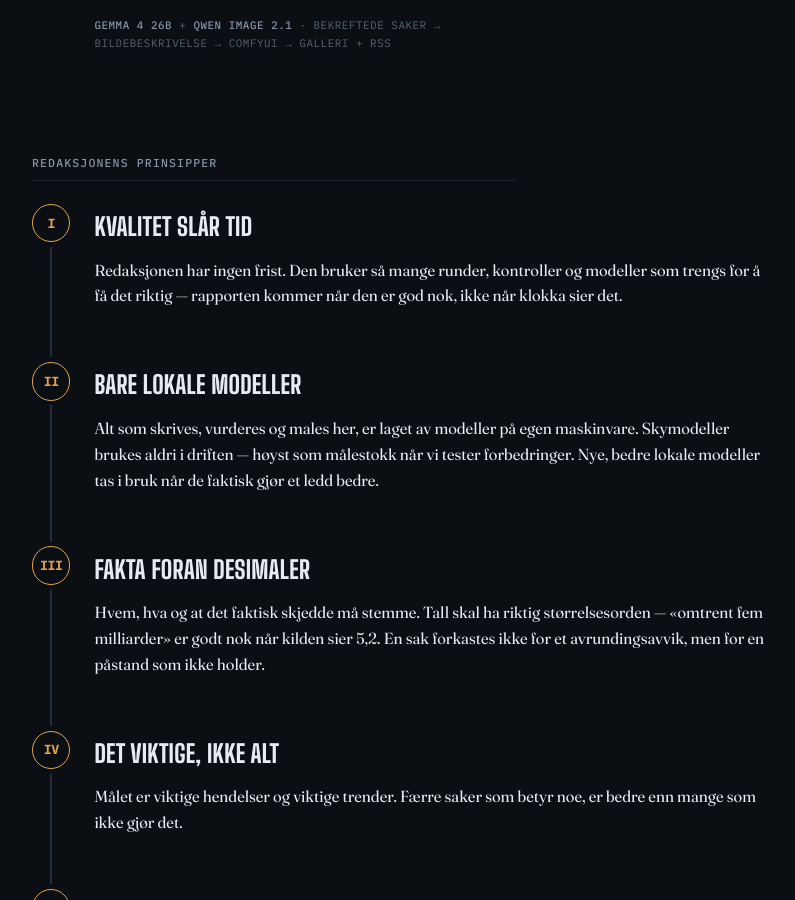
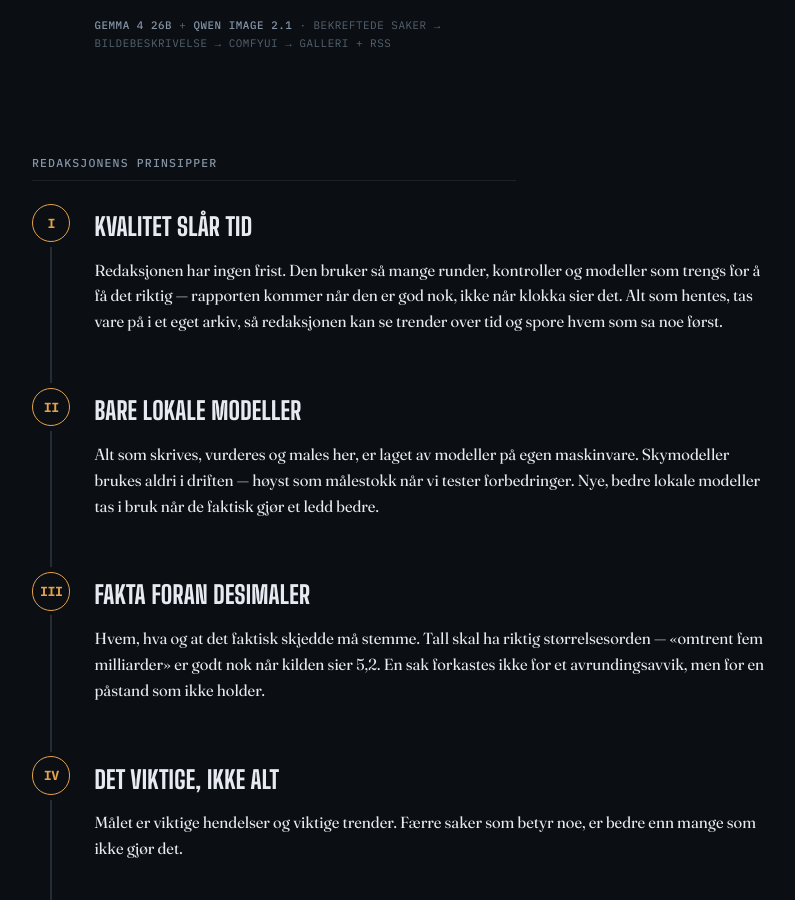
Before and after one commit to Skuggemannen/skuggeai-news, a Jekyll site: the page built from metoden.html, in a window 1280 px wide and 900 px high, scrolled down 2051 px. Shown: the whole window, without its empty margins (218-1013 px from the left). Built offline with Jekyll 4.4.1, drawn with Linux system fonts in a browser that asks for light colours.

Commit message:
Metodesiden: arkiv nevnt under Kvalitet slår tid

```diff
--- a/metoden.html
+++ b/metoden.html
@@ -86,7 +86,7 @@ hide_sidebar: true
     <div class="stage-rail"><div class="stage-node">I</div><div class="stage-line"></div></div>
     <div class="stage-body">
       <h3 class="stage-name">Kvalitet slår tid</h3>
-      <p class="stage-desc">Redaksjonen har ingen frist. Den bruker så mange runder, kontroller og modeller som trengs for å få det riktig — rapporten kommer når den er god nok, ikke når klokka sier det.</p>
+      <p class="stage-desc">Redaksjonen har ingen frist. Den bruker så mange runder, kontroller og modeller som trengs for å få det riktig — rapporten kommer når den er god nok, ikke når klokka sier det. Alt som hentes, tas vare på i et eget arkiv, så redaksjonen kan se trender over tid og spore hvem som sa noe først.</p>
     </div>
   </div>
   <div class="stage">
```
